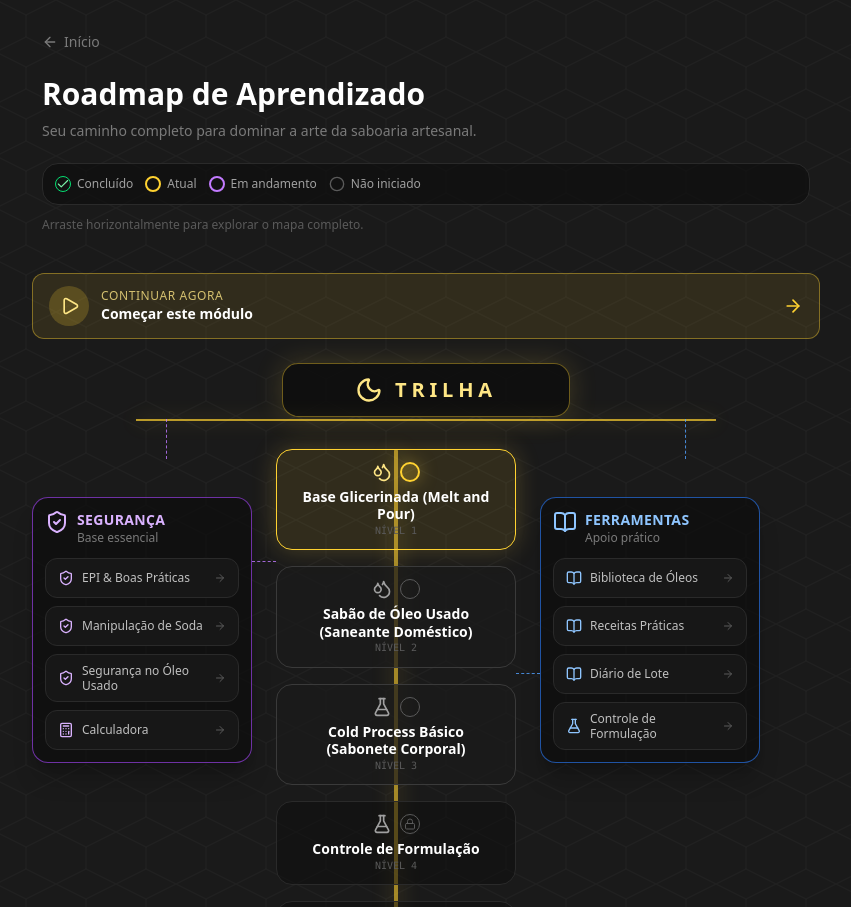
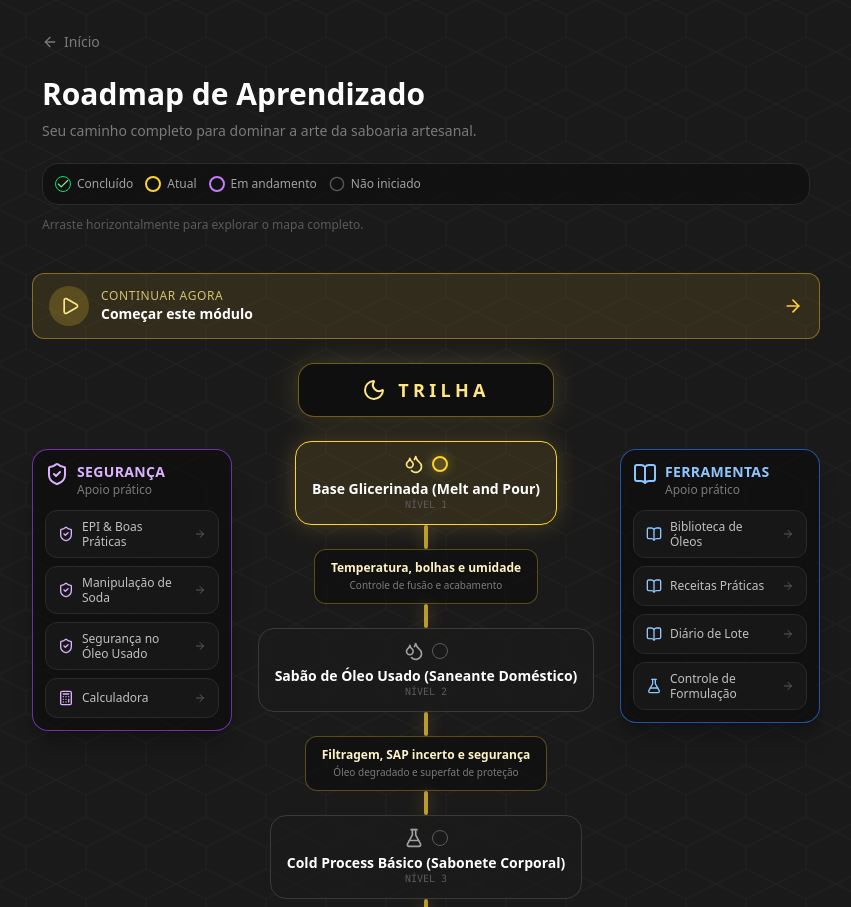
Before and after one commit to PedroAkaki/moonrock-saboaria, a Next.js app: page /roadmap in a window 1280 px wide. Shown: the top 907 px of the page, without its empty margins (214-1065 px from the left). Built offline with nearby package versions, Linux system fonts and the light colour scheme.

Commit message:
fix: Roadmap backbone segmentado — linha entre cards, nunca atras

```diff
--- a/components/RoadmapMap.tsx
+++ b/components/RoadmapMap.tsx
@@ -1,6 +1,6 @@
 "use client";
 
-import { useEffect, useMemo, useState } from "react";
+import { useEffect, useMemo, useState, Fragment } from "react";
 import Link from "next/link";
 import {
   Check,
@@ -22,13 +22,11 @@ import { getContinueNowAction, getClientProgress } from "@/lib/learning";
 
 type RoadmapStatus = "completed" | "current" | "in-progress" | "not-started" | "locked";
 
-type MainNode = {
-  slug: string;
-  level: number;
-  title: string;
-  status: string;
-  href?: string;
-};
+type RoadmapItem =
+  | { type: "module"; slug: string; title: string; level: number; status: string }
+  | { type: "submodule"; id: string; title: string; subtitle: string };
+
+type SupportLink = { label: string; href: string; icon: React.ReactNode };
 
 const MODULE_ICONS: Record<string, React.ReactNode> = {
   "base-glicerinada": <Droplets className="h-5 w-5" />,
@@ -41,11 +39,12 @@ const MODULE_ICONS: Record<string, React.ReactNode> = {
   "syndet-avancado": <Sparkles className="h-5 w-5" />,
 };
 
-type SupportLink = {
-  label: string;
-  href: string;
-  icon: React.ReactNode;
-};
+const SUBMODULE_FLOW: RoadmapItem[] = [
+  { type: "submodule", id: "temp-bolhas", title: "Temperatura, bolhas e umidade", subtitle: "Controle de fusão e acabamento" },
+  { type: "submodule", id: "filtragem-sap", title: "Filtragem, SAP incerto e segurança", subtitle: "Óleo degradado e superfat de proteção" },
+  { type: "submodule", id: "soda-trace-cura", title: "Soda, trace e cura", subtitle: "NaOH, emulsão e tempo de maturação" },
+  { type: "submodule", id: "ins-dos-equilibrio", title: "INS, DOS e equilíbrio", subtitle: "Ácidos graxos e perfil da fórmula" },
+];
 
 const LEFT_LINKS: SupportLink[] = [
   { label: "EPI & Boas Práticas", href: "/aprendizado/cold-process-basico", icon: <ShieldCheck className="h-4 w-4" /> },
@@ -62,11 +61,11 @@ const RIGHT_LINKS: SupportLink[] = [
 ];
 
 function StatusDot({ status }: { status: RoadmapStatus }) {
-  if (status === "completed") return <span className="inline-flex h-5 w-5 items-center justify-center rounded-full border border-green-400 bg-green-500/20 text-green-300"><Check className="h-3 w-3" /></span>;
-  if (status === "current") return <span className="h-5 w-5 rounded-full border-2 border-amber-300 bg-amber-300/20 shadow-[0_0_18px_rgba(252,211,77,0.35)]" />;
-  if (status === "in-progress") return <span className="h-5 w-5 rounded-full border-2 border-purple-400 bg-purple-500/20" />;
-  if (status === "locked") return <span className="inline-flex h-5 w-5 items-center justify-center rounded-full border border-moon-500 text-moon-500"><Lock className="h-3 w-3" /></span>;
-  return <span className="h-5 w-5 rounded-full border border-moon-500" />;
+  if (status === "completed") return <span className="inline-flex h-4 w-4 items-center justify-center rounded-full border border-green-400 bg-green-500/20 text-green-300"><Check className="h-2.5 w-2.5" /></span>;
+  if (status === "current") return <span className="h-4 w-4 rounded-full border-2 border-amber-300 bg-amber-300/20 shadow-[0_0_12px_rgba(252,211,77,0.35)]" />;
+  if (status === "in-progress") return <span className="h-4 w-4 rounded-full border-2 border-purple-400 bg-purple-500/20" />;
+  if (status === "locked") return <span className="inline-flex h-4 w-4 items-center justify-center rounded-full border border-moon-500 text-moon-500"><Lock className="h-2.5 w-2.5" /></span>;
+  return <span className="h-4 w-4 rounded-full border border-moon-500" />;
 }
 
 function statusClasses(status: RoadmapStatus): string {
@@ -79,19 +78,64 @@ function statusClasses(status: RoadmapStatus): string {
   }
 }
 
-function MainNodeCard({ node, status }: { node: MainNode; status: RoadmapStatus }) {
+/** Segmento da linha amarela — só aparece entre elementos, nunca atrás */
+function BackboneSegment({ height = 28 }: { height?: number }) {
+  return (
+    <div className="mx-auto w-1 shrink-0 rounded-full bg-amber-300/70 shadow-[0_0_16px_rgba(252,211,77,0.35)]" style={{ height }} />
+  );
+}
+
+function MainNodeCard({ item, status }: { item: RoadmapItem & { type: "module" }; status: RoadmapStatus }) {
   const content = (
     <div className={`relative rounded-2xl border px-4 py-3 text-center transition-all ${statusClasses(status)}`}>
       <div className="mb-1.5 flex items-center justify-center gap-2">
-        <span className={status === "current" ? "text-amber-200" : "text-moon-300"}>{MODULE_ICONS[node.slug] ?? <FlaskConical className="h-5 w-5" />}</span>
+        <span className={status === "current" ? "text-amber-200" : "text-moon-300"}>{MODULE_ICONS[item.slug] ?? <FlaskConical className="h-5 w-5" />}</span>
         <StatusDot status={status} />
       </div>
-      <h3 className="text-sm font-bold leading-tight text-white">{node.title}</h3>
-      <p className="mt-0.5 text-[10px] leading-tight text-moon-500 font-mono">NÍVEL {node.level}</p>
+      <h3 className="text-sm font-bold leading-tight text-white">{item.title}</h3>
+      <p className="mt-0.5 text-[10px] leading-tight text-moon-500 font-mono">NÍVEL {item.level}</p>
     </div>
   );
-  if (node.href && status !== "locked") return <Link href={node.href} className="block hover:-translate-y-0.5 transition-transform">{content}</Link>;
+  if (status !== "locked") return <Link href={`/aprendizado/${item.slug}`} className="block hover:-translate-y-0.5 transition-transform">{content}</Link>;
   return content;
+}
+
+function SubmoduleNode({ item }: { item: RoadmapItem & { type: "submodule" } }) {
+  return (
+    <div className="rounded-xl border border-amber-300/30 bg-moon-900/60 px-4 py-2.5 text-center">
+      <p className="text-xs font-semibold text-amber-100">{item.title}</p>
+      <p className="text-[10px] text-moon-400 mt-0.5">{item.subtitle}</p>
+    </div>
+  );
+}
+
+function SupportPanel({ title, icon, items, accent }: {
+  title: string; icon: React.ReactNode; items: SupportLink[]; accent: "purple" | "blue";
+}) {
+  const text = accent === "purple" ? "text-purple-300" : "text-blue-300";
+  const border = accent === "purple" ? "border-purple-500/60" : "border-blue-500/60";
+
+  return (
+    <section className={`rounded-2xl border ${border} bg-moon-900/70 p-3 shadow-xl shadow-black/20`}>
+      <div className="mb-3 flex items-start gap-2">
+        <span className={text}>{icon}</span>
+        <div>
+          <h3 className={`text-sm font-bold uppercase tracking-wide ${text}`}>{title}</h3>
+          <p className="text-xs text-moon-400">Apoio prático</p>
+        </div>
+      </div>
+      <div className="space-y-2">
+        {items.map((item) => (
+          <Link key={item.label} href={item.href}
+            className="flex min-h-10 items-center gap-2 rounded-xl border border-moon-700 bg-moon-800/70 px-3 py-2 hover:border-moon-500 transition-colors">
+            <span className={text}>{item.icon}</span>
+            <span className="text-xs leading-tight text-moon-200 flex-1">{item.label}</span>
+            <ArrowRight className="h-3 w-3 text-moon-500 shrink-0" />
+          </Link>
+        ))}
+      </div>
+    </section>
+  );
 }
 
 export default function RoadmapMap() {
@@ -104,39 +148,47 @@ export default function RoadmapMap() {
     return () => window.removeEventListener("moonrock-progress-updated", update);
   }, []);
 
-  const modules = learningModules as MainNode[];
+  const allModules = (learningModules as any[]) as (RoadmapItem & { type: "module"; slug: string; level: number; title: string; status: string })[];
+  const modules: (RoadmapItem & { type: "module"; slug: string; level: number; title: string; status: string })[] = allModules.map(m => ({ ...m, type: "module" as const }));
   const modulesRaw = learningModules as { id: number; slug: string; level: number; title: string; status: string; summary?: string }[];
   const availableModules = modules.filter((m) => m.status === "available");
   const totalAvailable = availableModules.length;
 
+  // Monta fluxo intercalado: módulo → submódulo → módulo → submódulo ...
+  const flow = useMemo(() => {
+    const items: (RoadmapItem & { type: "module" | "submodule" })[] = [];
+    modules.forEach((mod, idx) => {
+      items.push(mod);
+      if (idx < SUBMODULE_FLOW.length) items.push(SUBMODULE_FLOW[idx]);
+    });
+    return items;
+  }, [modules]);
+
   const moduleStatusBySlug = useMemo(() => {
     const firstIncomplete = availableModules.find((m) => progress.modules[m.slug]?.status !== "completed");
     const acc: Record<string, RoadmapStatus> = {};
-    for (const node of modules) {
-      const saved = progress.modules[node.slug]?.status;
-      if (node.status !== "available") acc[node.slug] = "locked";
-      else if (saved === "completed") acc[node.slug] = "completed";
-      else if (saved === "in-progress") acc[node.slug] = "in-progress";
-      else if (firstIncomplete?.slug === node.slug) acc[node.slug] = "current";
-      else acc[node.slug] = "not-started";
+    for (const mod of modules) {
+      const saved = progress.modules[mod.slug]?.status;
+      if (mod.status !== "available") acc[mod.slug] = "locked";
+      else if (saved === "completed") acc[mod.slug] = "completed";
+      else if (saved === "in-progress") acc[mod.slug] = "in-progress";
+      else if (firstIncomplete?.slug === mod.slug) acc[mod.slug] = "current";
+      else acc[mod.slug] = "not-started";
     }
     return acc;
   }, [progress, availableModules, modules]);
 
   const continueAction = useMemo(() => getContinueNowAction(modulesRaw, progress), [modulesRaw, progress]);
-
   const completedCount = availableModules.filter((m) => moduleStatusBySlug[m.slug] === "completed").length;
   const progressPercent = totalAvailable > 0 ? Math.round((completedCount / totalAvailable) * 100) : 0;
 
   return (
     <div className="w-full overflow-x-auto pb-6">
       <div className="relative mx-auto min-w-[760px] max-w-[820px] px-4 py-6">
-        {/* CTA — Continue now */}
+        {/* CTA */}
         {continueAction && continueAction.slug !== "aprendizado" && (
-          <Link
-            href={continueAction.href}
-            className="group mb-6 flex items-center gap-3 rounded-xl border border-amber-300/40 bg-amber-300/10 px-4 py-3 hover:bg-amber-300/20 transition-colors"
-          >
+          <Link href={continueAction.href}
+            className="group mb-6 flex items-center gap-3 rounded-xl border border-amber-300/40 bg-amber-300/10 px-4 py-3 hover:bg-amber-300/20 transition-colors">
             <div className="flex h-10 w-10 items-center justify-center rounded-full bg-amber-300/20">
               <Play className="h-5 w-5 text-amber-200 ml-0.5" />
             </div>
@@ -148,79 +200,38 @@ export default function RoadmapMap() {
           </Link>
         )}
 
-        {/* Top backbone label */}
-        <div className="relative mx-auto mb-8 flex w-72 items-center justify-center gap-3 rounded-2xl border border-amber-300/40 bg-moon-900/80 px-5 py-3 shadow-[0_0_28px_rgba(252,211,77,0.18)]">
-          <Moon className="h-7 w-7 text-amber-200" />
-          <span className="text-xl font-bold tracking-[0.24em] text-amber-200">TRILHA</span>
-        </div>
-
-        {/* Horizontal branch line */}
-        <div className="absolute left-[120px] right-[120px] top-[86px] h-0.5 bg-amber-300/70 shadow-[0_0_18px_rgba(252,211,77,0.35)]" style={{ top: continueAction?.slug !== "aprendizado" ? "170px" : "86px" }} />
-        <div className="absolute left-[150px]" style={{ top: continueAction?.slug !== "aprendizado" ? "170px" : "86px" }}>
-          <div className="h-10 border-l border-dashed border-purple-400/80" />
-        </div>
-        <div className="absolute right-[150px]" style={{ top: continueAction?.slug !== "aprendizado" ? "170px" : "86px" }}>
-          <div className="h-10 border-l border-dashed border-blue-400/80" />
+        {/* FUNDAÇÃO label */}
+        <div className="relative mx-auto mb-6 flex w-64 items-center justify-center gap-3 rounded-2xl border border-amber-300/40 bg-moon-900/80 px-5 py-3 shadow-[0_0_28px_rgba(252,211,77,0.18)]">
+          <Moon className="h-6 w-6 text-amber-200" />
+          <span className="text-lg font-bold tracking-[0.24em] text-amber-200">TRILHA</span>
         </div>
 
         {/* 3-column grid */}
-        <div className="grid grid-cols-[220px_240px_220px] items-start gap-6">
+        <div className="grid grid-cols-[200px_1fr_200px] gap-6">
           {/* Left column */}
-          <div className="relative pt-12">
-            <div className="absolute -right-6 top-28 w-6 border-t border-dashed border-purple-400/80" />
-            <section className="rounded-2xl border border-purple-500/60 bg-moon-900/70 p-3 shadow-xl shadow-black/20">
-              <div className="mb-3 flex items-start gap-2">
-                <ShieldCheck className="h-6 w-6 text-purple-300" />
-                <div>
-                  <h3 className="text-sm font-bold uppercase tracking-wide text-purple-300">Segurança</h3>
-                  <p className="text-xs text-moon-400">Base essencial</p>
-                </div>
-              </div>
-              <div className="space-y-2">
-                {LEFT_LINKS.map((item) => (
-                  <Link key={item.label} href={item.href}
-                    className="flex min-h-10 items-center gap-2 rounded-xl border border-moon-700 bg-moon-800/70 px-3 py-2 hover:border-moon-500 transition-colors">
-                    <span className="text-purple-300">{item.icon}</span>
-                    <span className="text-xs leading-tight text-moon-200 flex-1">{item.label}</span>
-                    <ArrowRight className="h-3 w-3 text-moon-500 shrink-0" />
-                  </Link>
-                ))}
-              </div>
-            </section>
+          <div className="pt-2">
+            <SupportPanel title="Segurança" icon={<ShieldCheck className="h-6 w-6" />} accent="purple" items={LEFT_LINKS} />
           </div>
 
-          {/* Center — backbone */}
-          <div className="relative">
-            <div className="absolute left-1/2 top-0 bottom-0 w-1 -translate-x-1/2 rounded-full bg-amber-300/60 shadow-[0_0_20px_rgba(252,211,77,0.35)]" />
-            <div className="relative z-10 space-y-4">
-              {modules.map((node) => (
-                <MainNodeCard key={node.slug} node={node} status={moduleStatusBySlug[node.slug]} />
-              ))}
-            </div>
+          {/* Center column — backbone segmentado */}
+          <div className="flex flex-col items-center">
+            {flow.map((item, idx) => (
+              <Fragment key={"type" in item && item.type === "module" ? item.slug : (item as any).id ?? idx}>
+                {/* Segmento amarelo entre elementos */}
+                {idx > 0 && <BackboneSegment height={24} />}
+
+                {item.type === "module" ? (
+                  <MainNodeCard item={item} status={moduleStatusBySlug[item.slug]} />
+                ) : (
+                  <SubmoduleNode item={item} />
+                )}
+              </Fragment>
+            ))}
           </div>
 
           {/* Right column */}
-          <div className="relative pt-12">
-            <div className="absolute -left-6 top-56 w-6 border-t border-dashed border-blue-400/80" />
-            <section className="rounded-2xl border border-blue-500/60 bg-moon-900/70 p-3 shadow-xl shadow-black/20">
-              <div className="mb-3 flex items-start gap-2">
-                <BookOpen className="h-6 w-6 text-blue-300" />
-                <div>
-                  <h3 className="text-sm font-bold uppercase tracking-wide text-blue-300">Ferramentas</h3>
-                  <p className="text-xs text-moon-400">Apoio prático</p>
-                </div>
-              </div>
-              <div className="space-y-2">
-                {RIGHT_LINKS.map((item) => (
-                  <Link key={item.label} href={item.href}
-                    className="flex min-h-10 items-center gap-2 rounded-xl border border-moon-700 bg-moon-800/70 px-3 py-2 hover:border-moon-500 transition-colors">
-                    <span className="text-blue-300">{item.icon}</span>
-                    <span className="text-xs leading-tight text-moon-200 flex-1">{item.label}</span>
-                    <ArrowRight className="h-3 w-3 text-moon-500 shrink-0" />
-                  </Link>
-                ))}
-              </div>
-            </section>
+          <div className="pt-2">
+            <SupportPanel title="Ferramentas" icon={<BookOpen className="h-6 w-6" />} accent="blue" items={RIGHT_LINKS} />
           </div>
         </div>
 
```
